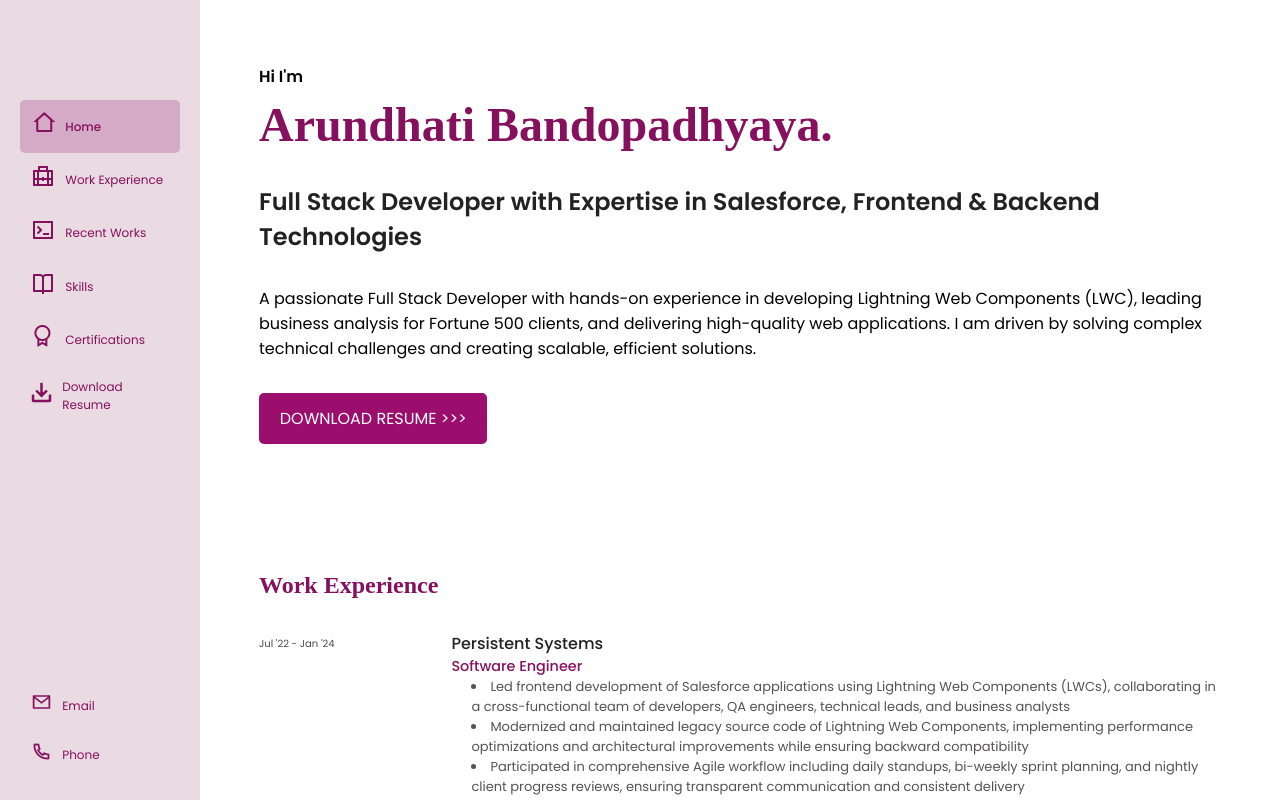
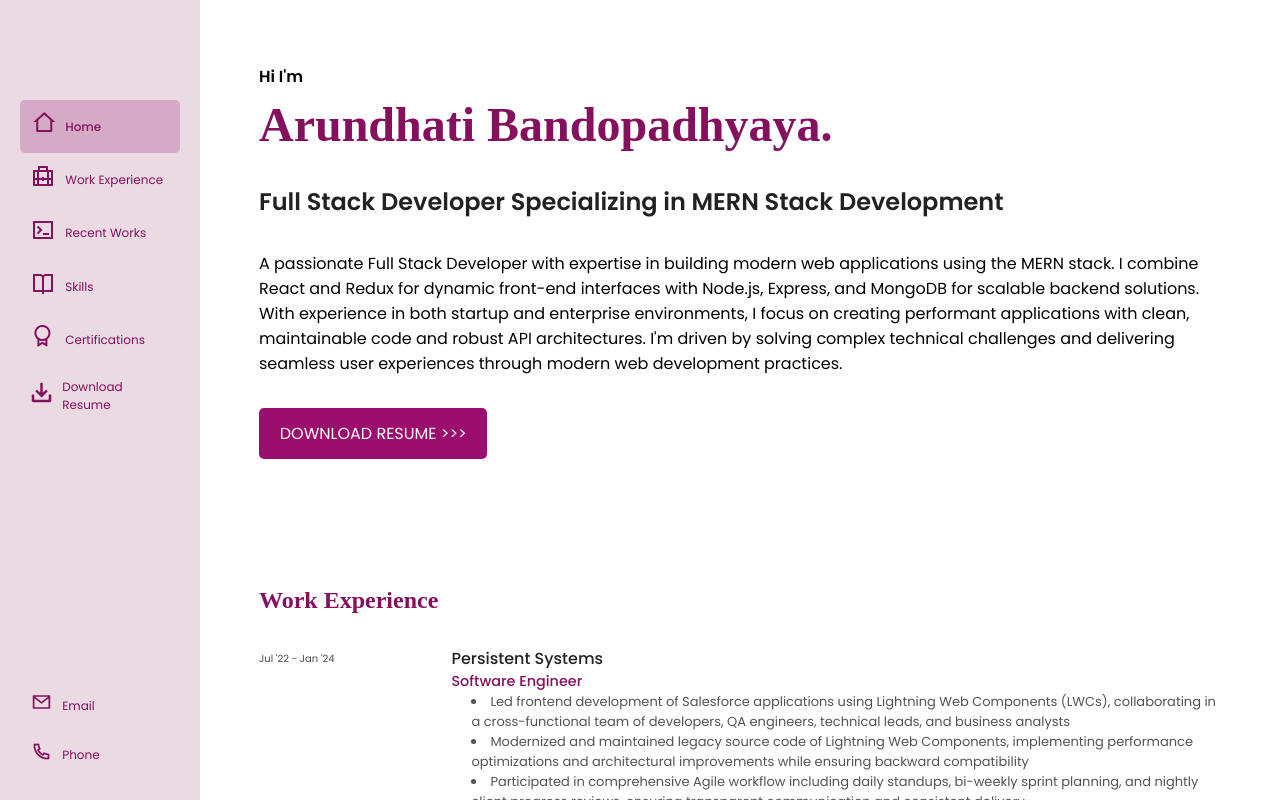
Before and after one commit to arundhati-work/me, a React (Create React App) app in the folder portfoliomern/: page / in a window 1280 px wide. Shown: the top 800 px of the page. Built offline with nearby package versions, Linux system fonts and the light colour scheme; a web font is replaced by a local one.

Commit message:
updated home

```diff
--- a/portfoliomern/src/Components/Home/Home.js
+++ b/portfoliomern/src/Components/Home/Home.js
@@ -16,10 +16,8 @@ const Home = () => {
           <div className="home-text">
             <h4>Hi I'm</h4>
             <h1>Arundhati Bandopadhyaya.</h1>
-            <h2>Full Stack Developer with Expertise in Salesforce, Frontend &#38; Backend Technologies</h2>
-            <p>A passionate Full Stack Developer with hands-on experience in developing Lightning Web Components (LWC),
-              leading business analysis for Fortune 500 clients, and delivering high-quality web applications.
-              I am driven by solving complex technical challenges and creating scalable, efficient solutions.</p>
+            <h2>Full Stack Developer Specializing in MERN Stack Development</h2>
+            <p>A passionate Full Stack Developer with expertise in building modern web applications using the MERN stack. I combine React and Redux for dynamic front-end interfaces with Node.js, Express, and MongoDB for scalable backend solutions. With experience in both startup and enterprise environments, I focus on creating performant applications with clean, maintainable code and robust API architectures. I'm driven by solving complex technical challenges and delivering seamless user experiences through modern web development practices.</p>
           </div>
           <div className="button-container">
             <button id="blogButton" onClick={handleResumeDownload}>DOWNLOAD RESUME &gt;&gt;&gt;</button>
```
